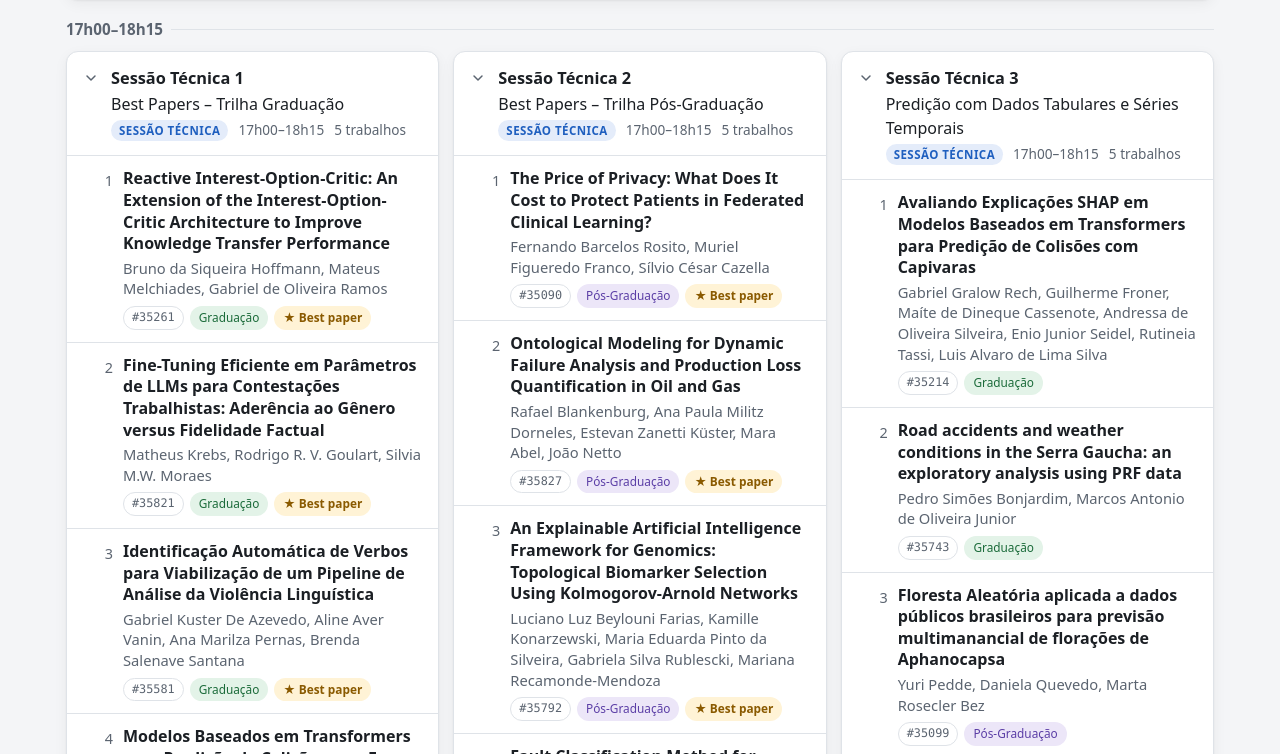
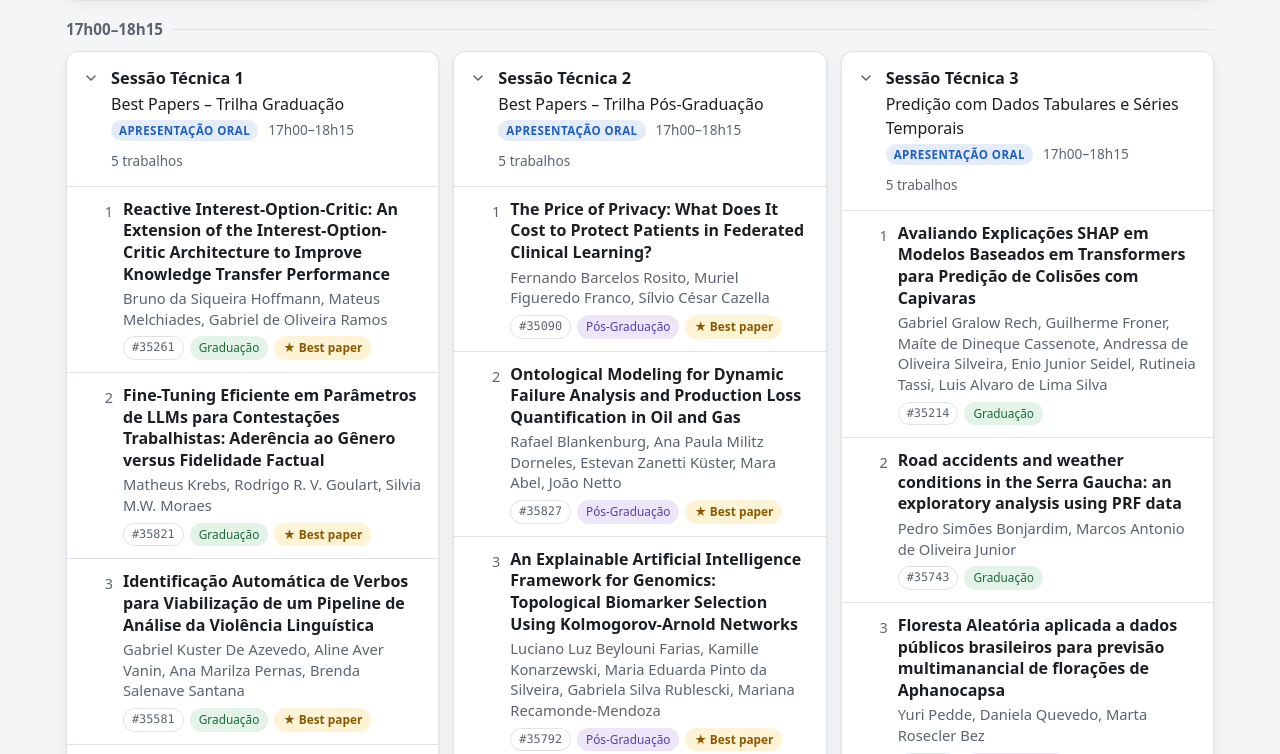
Before and after one commit to lucaskup/eramia-rs-2026, a plain HTML site: page index.html in a window 1280 px wide. Shown: the part 4421-5175 px from the top of the page. Drawn offline with Linux system fonts and the light colour scheme.

Commit message:
adicionado badge para apresentações orais

```diff
--- a/index.html
+++ b/index.html
@@ -481,7 +481,7 @@
   function renderSession(s, papers, terms, hasQuery) {
     const total = s.papers.length;
     const shown = papers.length;
-    const kindLbl = s.kind === 'oral' ? 'Sessão técnica' : 'Pôsteres';
+    const kindLbl = s.kind === 'oral' ? 'Apresentação oral' : 'Pôsteres';
     const count = shown === total ? `${total} ${total === 1 ? 'trabalho' : 'trabalhos'}` : `${shown} de ${total} trabalhos`;
     const items = papers.map(p => `
       <li class="paper" id="t-${p.id}">
@@ -503,7 +503,7 @@
           <div class="sh">
             <div class="name">${esc(s.name)}</div>
             ${s.theme ? `<div class="theme">${esc(s.theme)}</div>` : ''}
-            <div class="meta"><span class="kind${s.kind === 'poster' ? ' poster' : ''}">${kindLbl}</span><span>${esc(s.time)}</span><span>${count}</span></div>
+            <div class="meta"><span class="kind${s.kind === 'poster' ? ' poster' : ''}" title="${s.kind === 'oral' ? 'Trabalhos apresentados oralmente' : 'Trabalhos apresentados em pôster'}">${kindLbl}</span><span>${esc(s.time)}</span><span>${count}</span></div>
           </div>
         </summary>
         <ol class="papers">${items}</ol>
```
